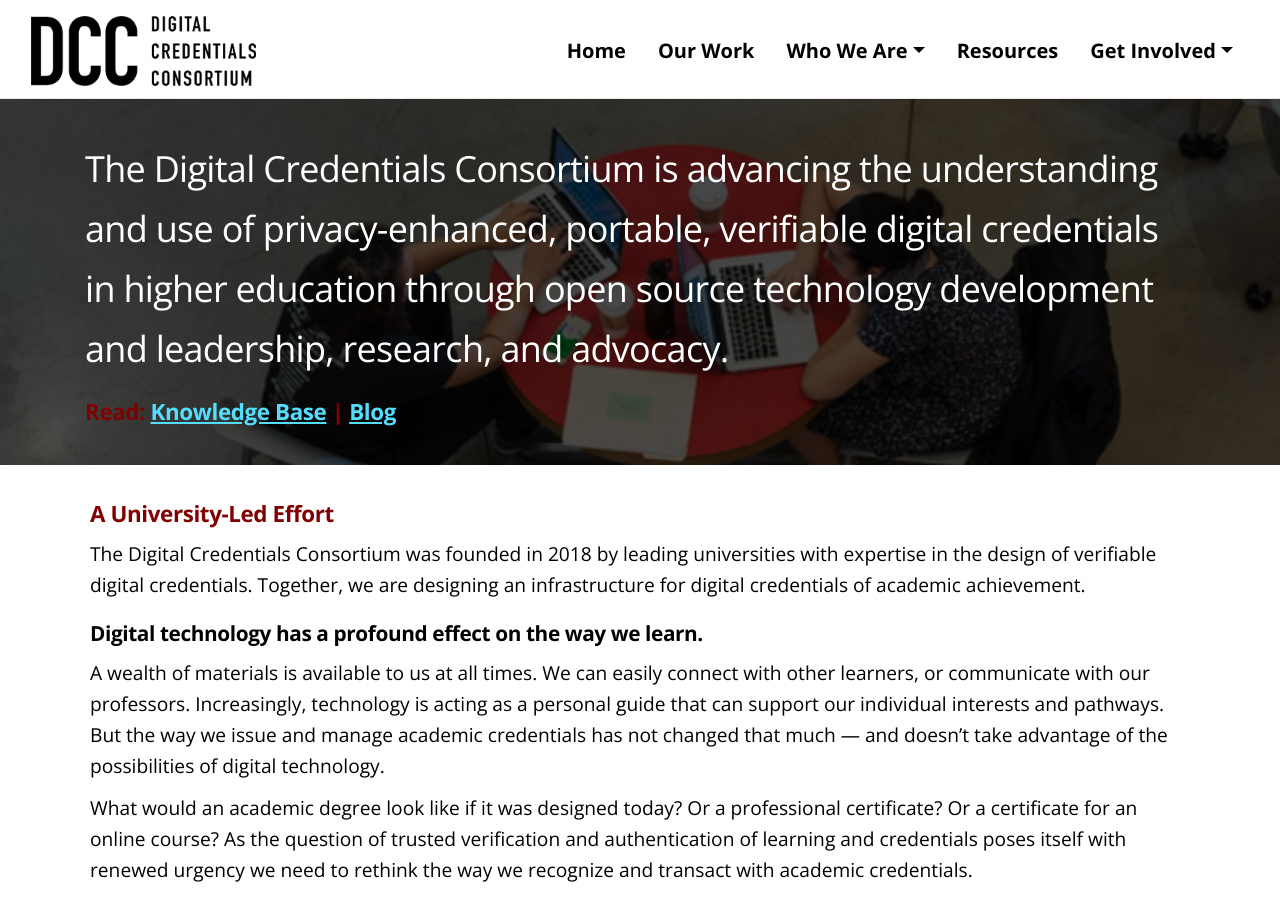
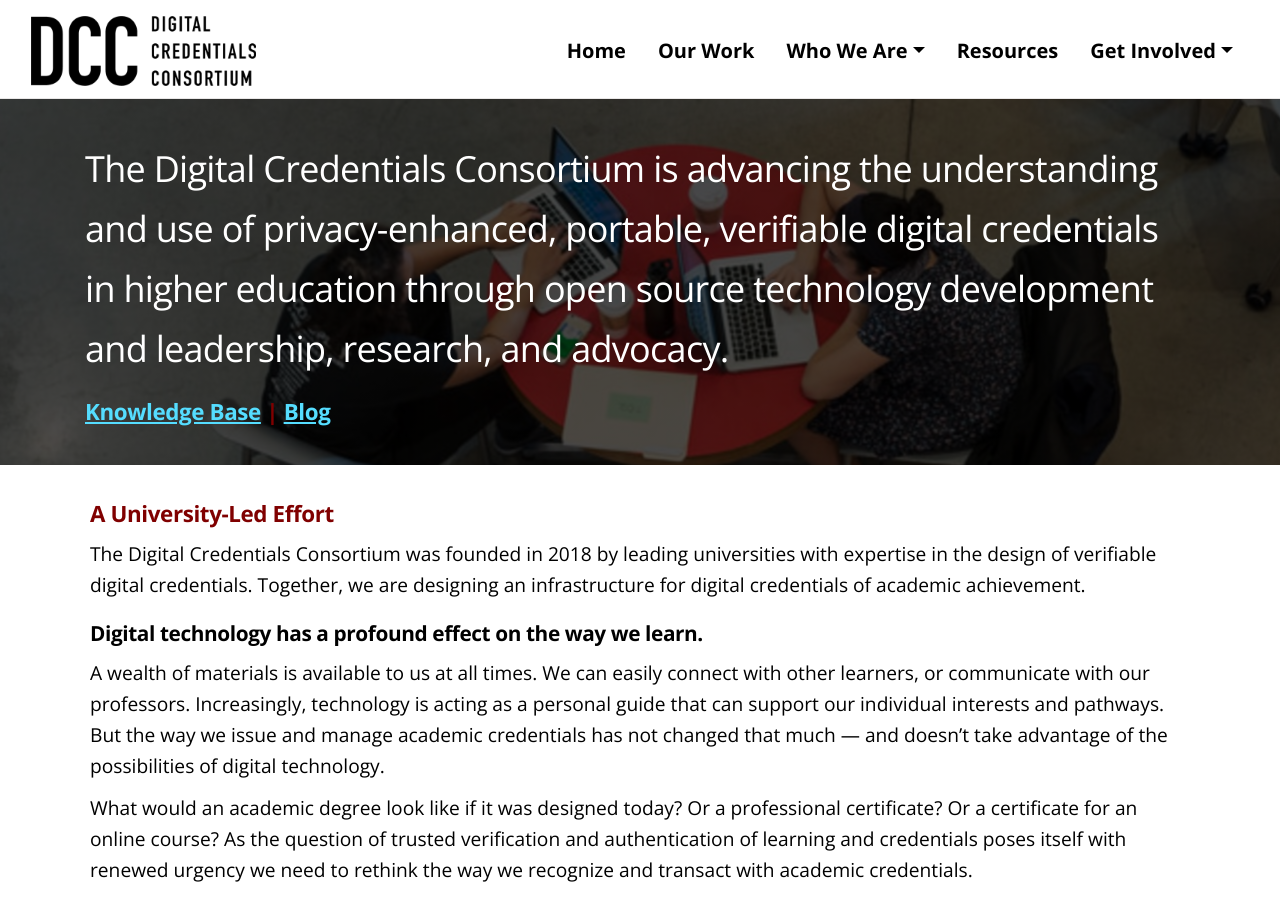
Before and after one commit to digitalcredentials/dcc-website, a Jekyll site: the page built from index.md, in a window 1280 px wide and 900 px high. Built offline with Jekyll 4.4.1, drawn with Linux system fonts in a browser that asks for light colours.

Commit message:
Removing red text in header

```diff
--- a/index.md
+++ b/index.md
@@ -14,7 +14,7 @@
 
 # The Digital Credentials Consortium is advancing the understanding and use of privacy-enhanced, portable, verifiable digital credentials in higher education through open source technology development and leadership, research, and advocacy.
 
-## Read: [Knowledge Base](https://wiki.dcconsortium.org/) | [Blog](https://blog.dcconsortium.org/)
+## [Knowledge Base](https://wiki.dcconsortium.org/) | [Blog](https://blog.dcconsortium.org/)
 
   </div>
   </header>
```
